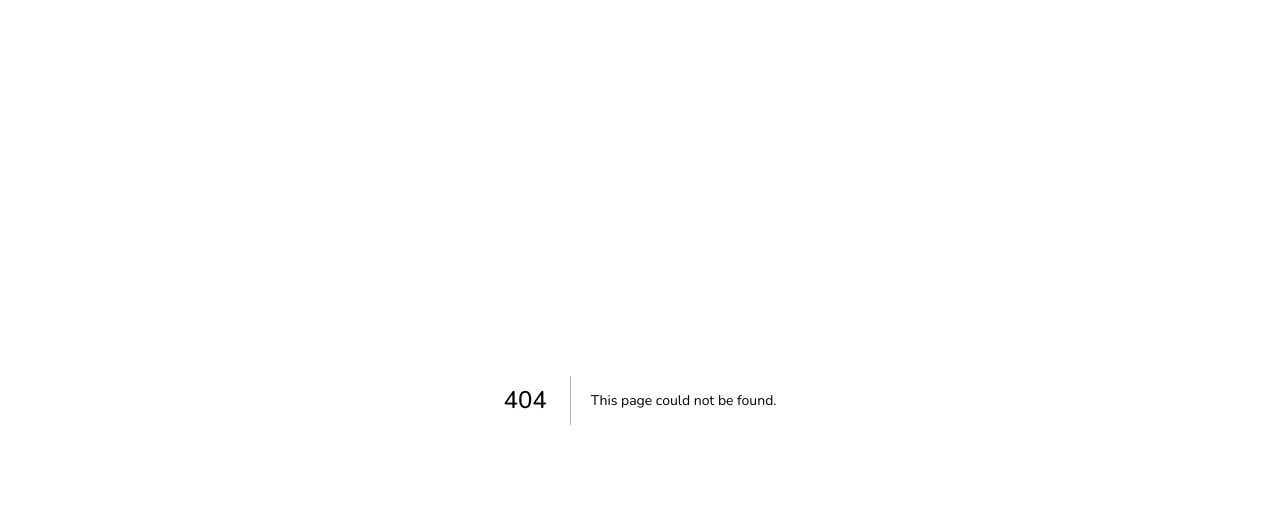
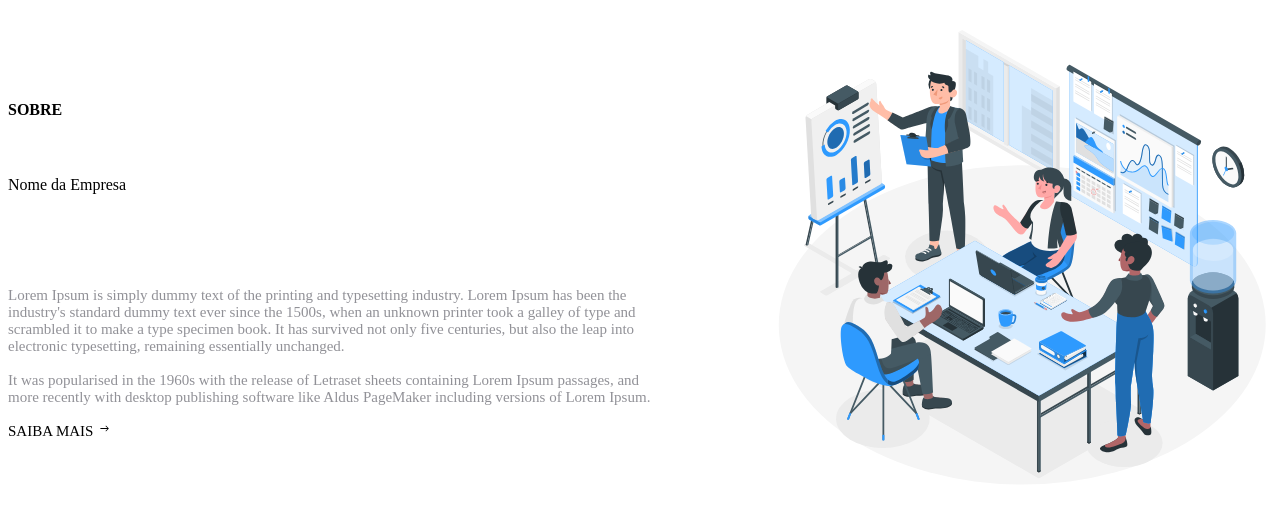
Before and after one commit to joanmdrs/website-for-company, a Next.js app in the folder website/: page /Presentation/Presentation in a window 1280 px wide. Before the commit this address had no page. Shown: the top 516 px of the page. Built offline with nearby package versions, Linux system fonts and the light colour scheme.

Commit message:
implementando a seção de apresentação

```diff
--- a/website/src/app/globals.css
+++ b/website/src/app/globals.css
@@ -19,7 +19,19 @@ body {
 
 }
 
-.section {
+.global-section {
     height: 100%;
-    margin: 100px;
+    margin: 150px;
 }
+
+.global-title {
+    margin: 0 ;
+    font-size: 25px;
+}
+
+.global-subtitle  {
+    font-size: 17px;
+    margin: 0;
+    color: #919197;
+    font-style: italic;
+}
--- /dev/null
+++ b/website/src/pages/Presentation/Presentation.css
@@ -0,0 +1,40 @@
+.presentation-section {
+    display: flex;
+    justify-content: space-between;
+    gap: 50px;
+}
+
+.presentation-info {
+    display: flex;
+    flex-direction: column;
+    justify-content: center;
+    height: auto;
+}
+
+.presentation-title {
+    display: flex;
+    flex-direction: column;
+    gap: 20px;
+}
+
+.divider {
+    background-color: var(--primary-color);
+    width: 40px;
+    height: 2px;
+}
+
+.presentation-content {
+    width: 90%;
+    height: auto;
+    margin-top: 40px;
+}
+
+.presentation-content p {
+    font-size: 15px;
+    color: #919197;
+}
+
+.presentation-content a {
+    font-size: 15px;
+    color: var(--primary-color);
+}
--- /dev/null
+++ b/website/src/pages/Presentation/Presentation.js
@@ -0,0 +1,45 @@
+import "./Presentation.css";
+import assetPresentation from "../../assets/asset-presentation.svg"
+import Image from "next/image";
+import { IoIosArrowRoundForward } from "react-icons/io";
+
+function Presentation() {
+  return (
+    <div className="presentation-section global-section">
+        <div className="presentation-info">
+            <div className="presentation-title">
+                <h4 className="global-title"> SOBRE </h4>
+                <p className="global-subtitle"> Nome da Empresa </p>
+                <div className="divider"> </div>
+            </div>
+
+            <div className="presentation-content">
+                <p>
+                    Lorem Ipsum is simply dummy text of the printing and typesetting
+                    industry. Lorem Ipsum has been the industry's standard dummy text
+                    ever since the 1500s, when an unknown printer took a galley of type
+                    and scrambled it to make a type specimen book. It has survived not
+                    only five centuries, but also the leap into electronic typesetting,
+                    remaining essentially unchanged.
+
+                    <br></br>
+                    <br></br>
+
+                    It was popularised in the 1960s
+                    with the release of Letraset sheets containing Lorem Ipsum passages,
+                    and more recently with desktop publishing software like Aldus
+                    PageMaker including versions of Lorem Ipsum.
+                </p>
+
+                <a> SAIBA MAIS <IoIosArrowRoundForward /> </a>
+            </div>
+        </div>
+
+        <div className="presentation-image">
+            <Image src={assetPresentation} />
+        </div>
+    </div>
+  );
+}
+
+export default Presentation;
--- a/website/src/pages/Reasons/Reasons.js
+++ b/website/src/pages/Reasons/Reasons.js
@@ -23,7 +23,7 @@ function Reasons(){
         }
     ]
     return (
-        <div className="page-reasons section">
+        <div className="page-reasons global-section">
             <div className="reasons-title">
                 <h2> NOSSOS DIFERENCIAIS </h2>
             </div>
```
Also changed, not shown: website/src/app/page.js (+7 -2 lines), website/src/assets/asset-presentation.svg (added).
